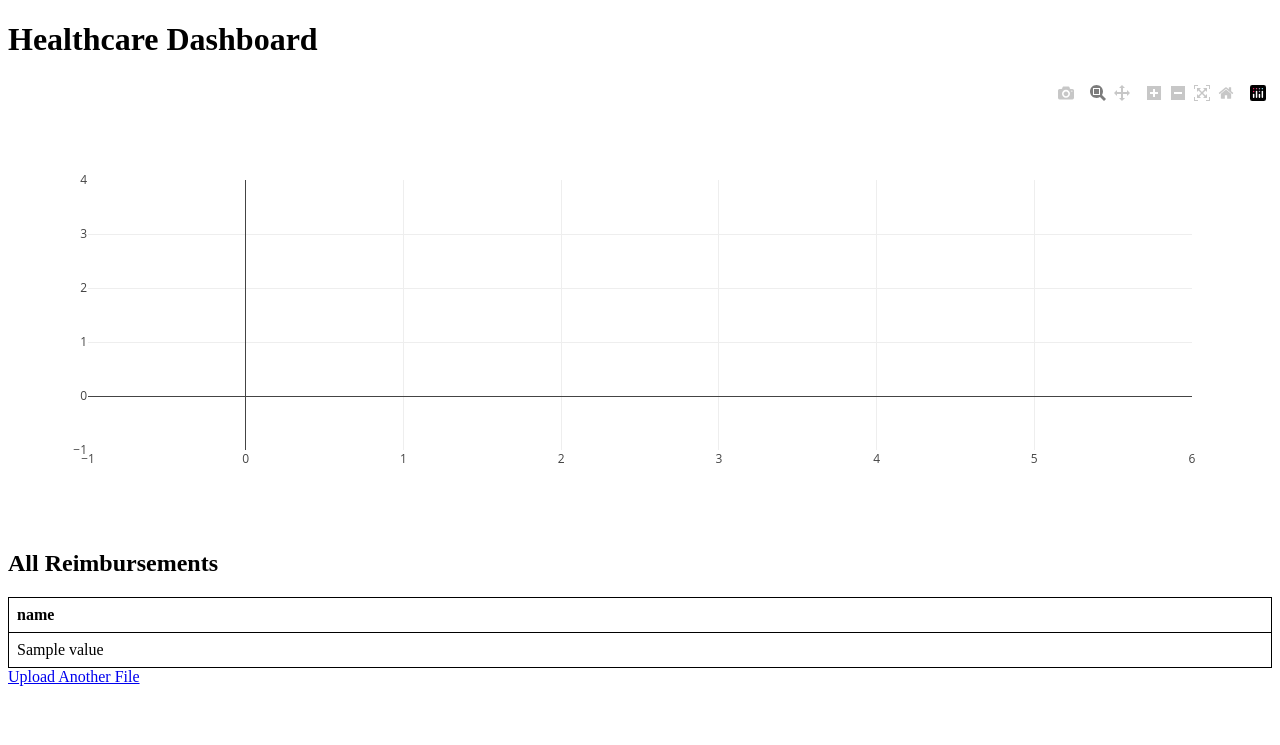
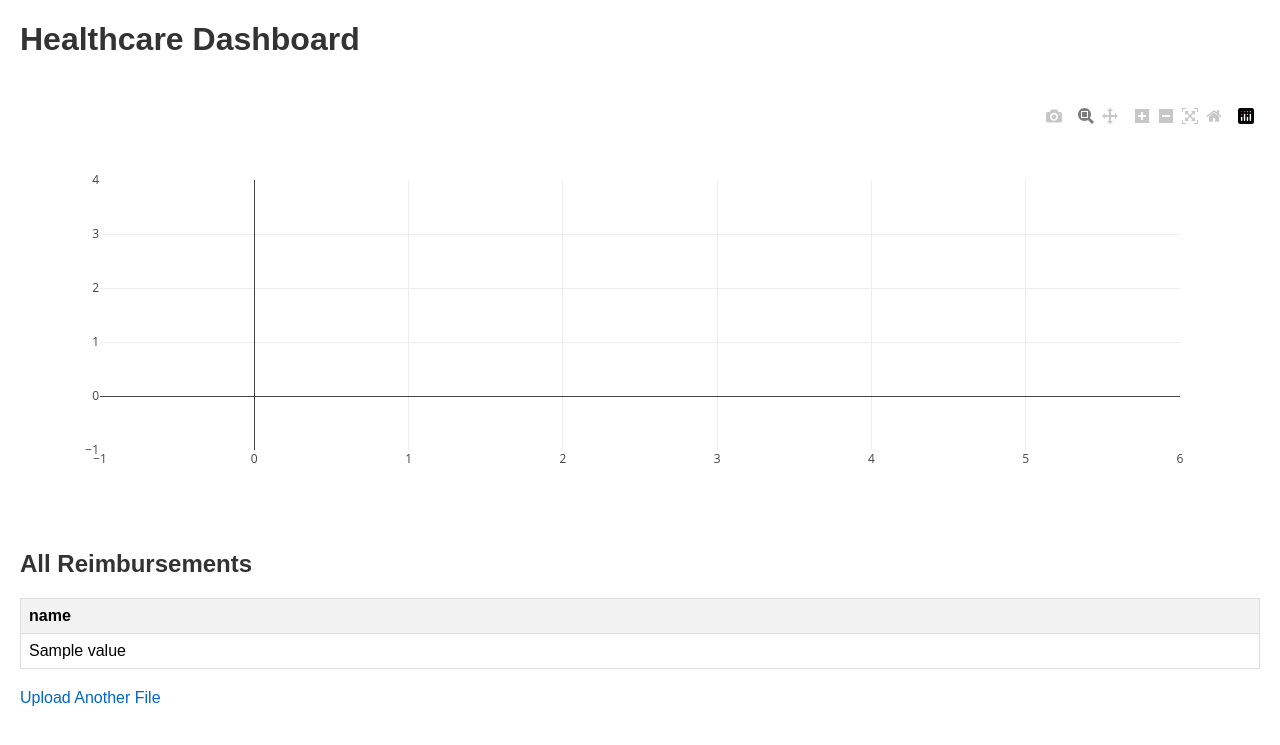
Before and after one commit to Test-RH-Calculette/Grok-Sante, a Flask app: template templates/dashboard.html in a window 1280 px wide. Shown: the top 745 px of the page. Run offline with Flask 3, Linux system fonts and the light colour scheme; the template is opened without the code that fills it: most values are stand-ins (such as "Sample title", 1, 10 or a date in 2020); some libraries are stand-ins or nearby versions.

Commit message:
Update dashboard.html

```diff
--- a/templates/dashboard.html
+++ b/templates/dashboard.html
@@ -3,10 +3,7 @@
 <head>
     <title>Healthcare Dashboard</title>
     <script src="https://cdn.plot.ly/plotly-latest.min.js"></script>
-    <style>
-        table { border-collapse: collapse; width: 100%; }
-        th, td { border: 1px solid black; padding: 8px; text-align: left; }
-    </style>
+    <link rel="stylesheet" href="{{ url_for('static', filename='style.css') }}">
 </head>
 <body>
     <h1>Healthcare Dashboard</h1>
```
